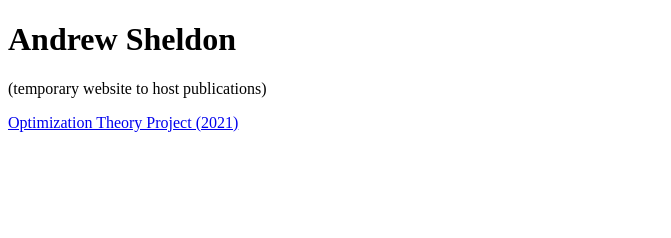
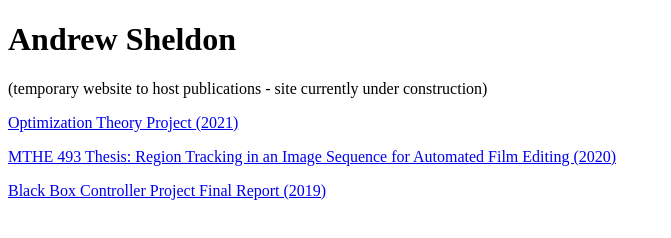
Before and after one commit to Xx-asheldon-xX/Xx-asheldon-xX.github.io, a plain HTML site: page index.html in a window 1280 px wide. Shown: the whole page, without its empty margins (0-671 px from the left). Drawn offline with Linux system fonts and the light colour scheme.

Commit message:
Finished uploading files listed on resume

```diff
--- a/index.html
+++ b/index.html
@@ -2,9 +2,15 @@
 <html>
 <body>
 <h1>Andrew Sheldon</h1>
-<p>(temporary website to host publications)</p>
+<p>(temporary website to host publications - site currently under construction)</p>
 <p>
     <a href="MTHE439_Project (2).pdf">Optimization Theory Project (2021)</a>
 </p>
+<p>
+    <a href="MTHE_493_Thesis.pdf">MTHE 493 Thesis: Region Tracking in an Image Sequence for Automated Film Editing (2020)</a>
+</p>
+<p>
+    <a href="393_Project (4).pdf">Black Box Controller Project Final Report (2019)</a>
+</p>
 </body>
 </html>
```
Also changed, not shown: 2 other files.
